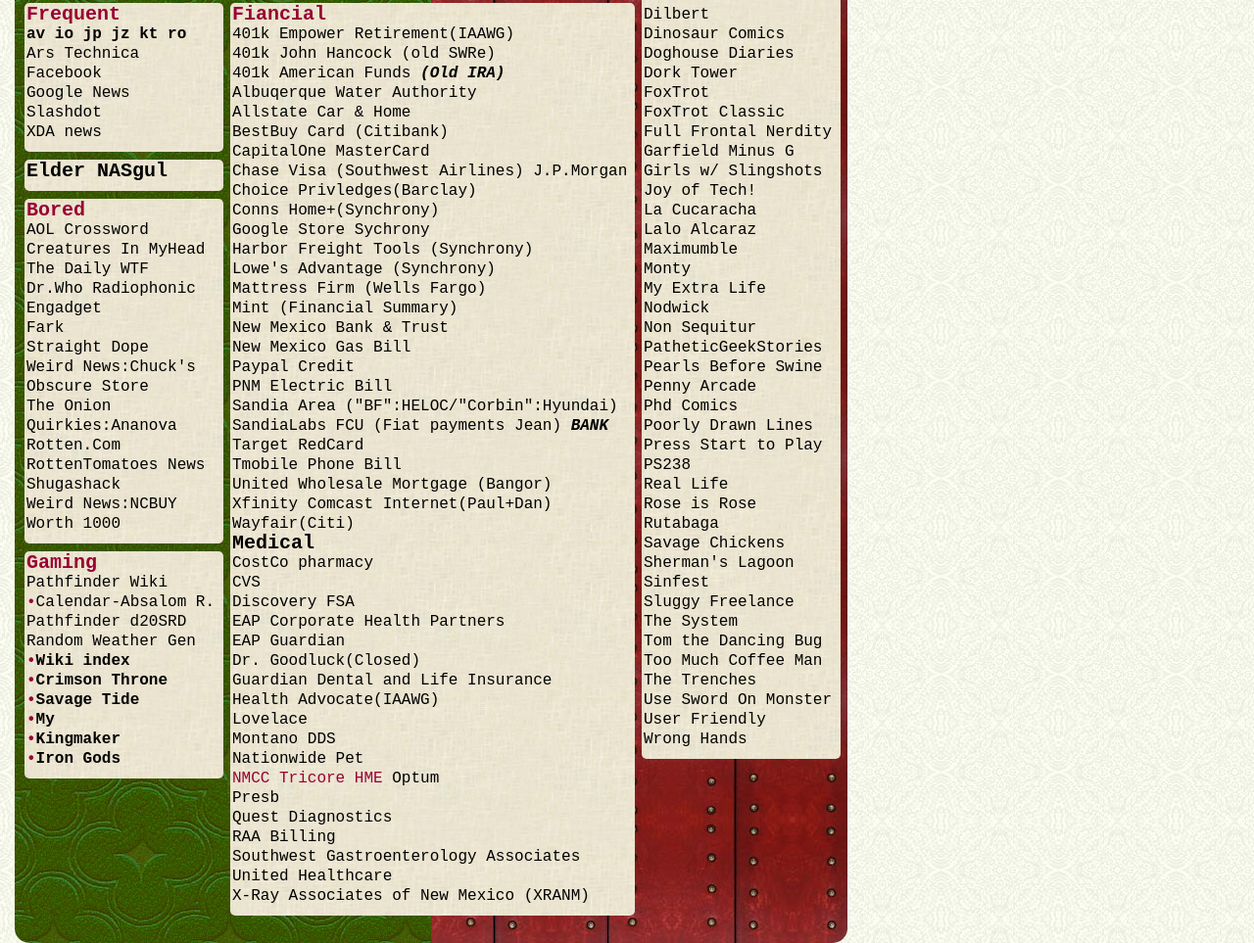
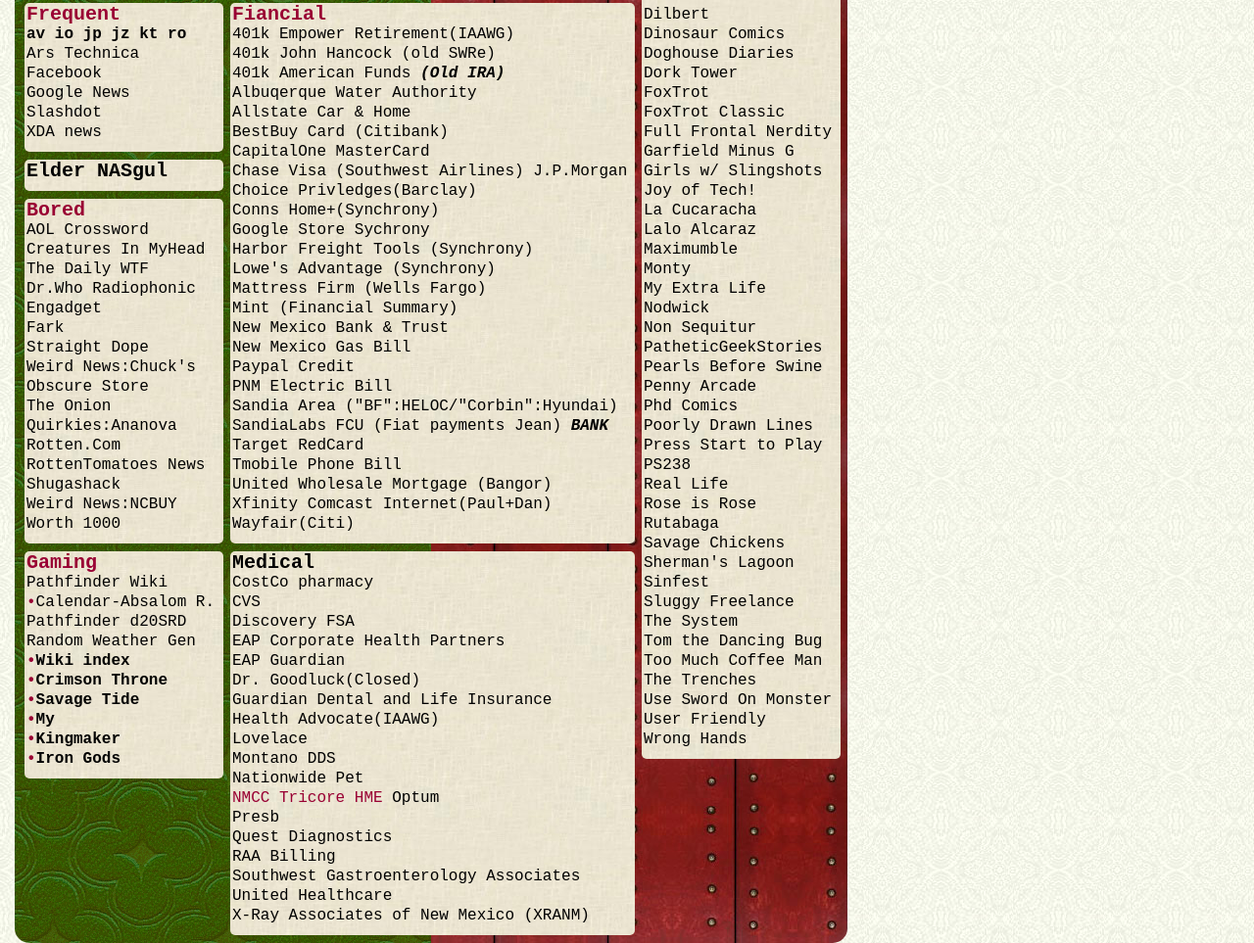
Before and after one commit to buddha-fool/buddha-fool.github.io, a plain HTML site: page bookmark.html in a window 1280 px wide. Shown: the part 162-1125 px from the top of the page at 98% size. Drawn offline with Linux system fonts and the light colour scheme; a script that the page names is missing.

Commit message:
Update bookmark.html

```diff
--- a/bookmark.html
+++ b/bookmark.html
@@ -331,7 +331,7 @@
 </div>
 
 <!-- ******** ******** Insurance/Medical ******** ******** -->
-<div class="textboxdoublewide" style="top: 705px; left: 235px;">
+<div class="textboxdoublewide" style="top: 725px; left: 235px;">
 	<div style="font-weight: bold; font-size: 20px;">Medical</div>
 
     <a href=" https://www.costco.com/home-delivery" target="_blank">CostCo pharmacy</a><br>
```
